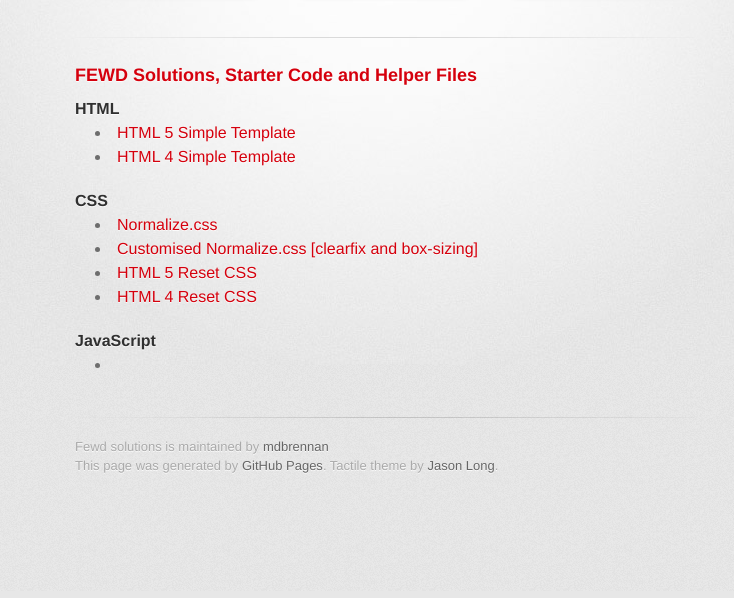
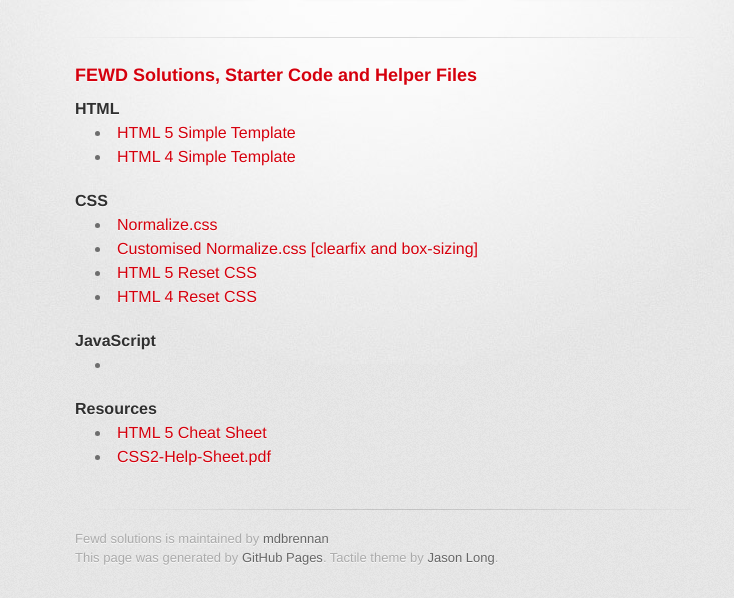
Before and after one commit to mdbrennan/FEWD_solutions, a plain HTML site: page index.html in a window 1280 px wide. Shown: the part 209-807 px from the top of the page, without its empty margins (255-989 px from the left). Drawn offline with Linux system fonts and the light colour scheme; a web font is replaced by a local one.

Commit message:
Added resources

```diff
--- a/index.html
+++ b/index.html
@@ -64,6 +64,17 @@
             <li></li>
           </ul>
 
+          <h4>Resources</h4>
+          <ul class="toc">
+            <li>
+                <a href="assets/resources/HTML5-cheat-sheet.pdf">HTML 5 Cheat Sheet</a>
+            </li>
+            <li>
+              <a href="assets/resources/CSS2-Help-Sheet.pdf">CSS2-Help-Sheet.pdf</a>
+            </li>
+
+          </ul>
+
         </section>
 
         <footer>
```
Also changed, not shown: 2 other files.
